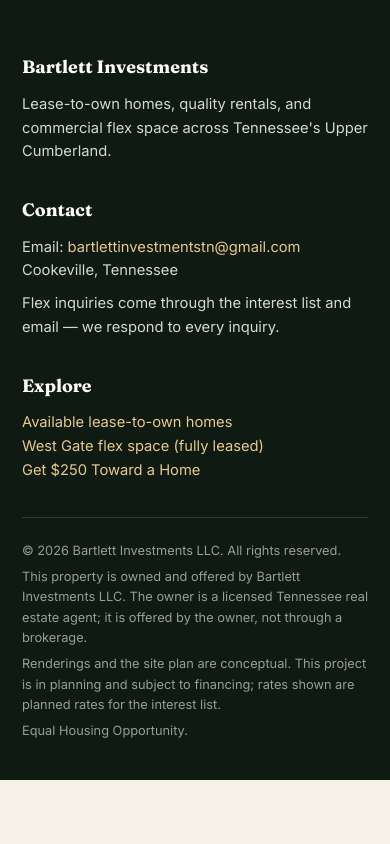
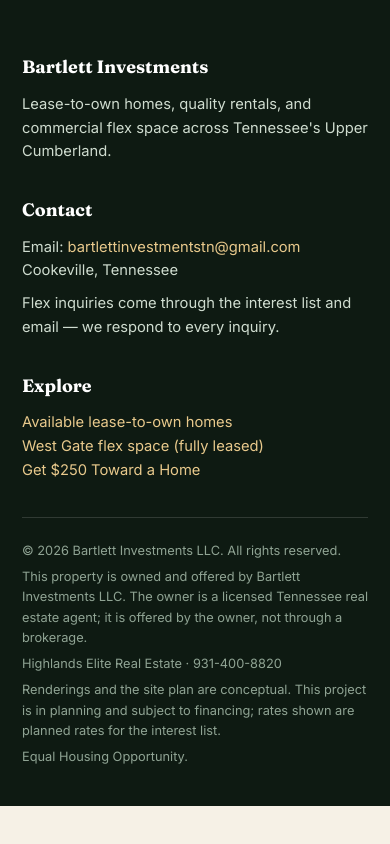
Before and after one commit to bartlettinvest-png/bartlett-investments, a plain HTML site: page clarkrange-flex.html in a window 390 px wide. Shown: the part 7257-8101 px from the top of the page. Drawn offline with Linux system fonts and the light colour scheme.

Commit message:
Add Highlands Elite Real Estate firm name and phone to footer (TREC 1260-02-.12)

```diff
--- a/clarkrange-flex.html
+++ b/clarkrange-flex.html
@@ -260,6 +260,7 @@ footer .legal{border-top:1px solid rgba(255,255,255,.14);padding-top:1.4rem;disp
     <div class="legal">
       <span>© 2026 Bartlett Investments LLC. All rights reserved.</span>
       <span>This property is owned and offered by Bartlett Investments LLC. The owner is a licensed Tennessee real estate agent; it is offered by the owner, not through a brokerage.</span>
+      <span>Highlands Elite Real Estate · 931-400-8820</span>
       <span>Renderings and the site plan are conceptual. This project is in planning and subject to financing; rates shown are planned rates for the interest list.</span>
       <span>Equal Housing Opportunity.</span>
     </div>
```
